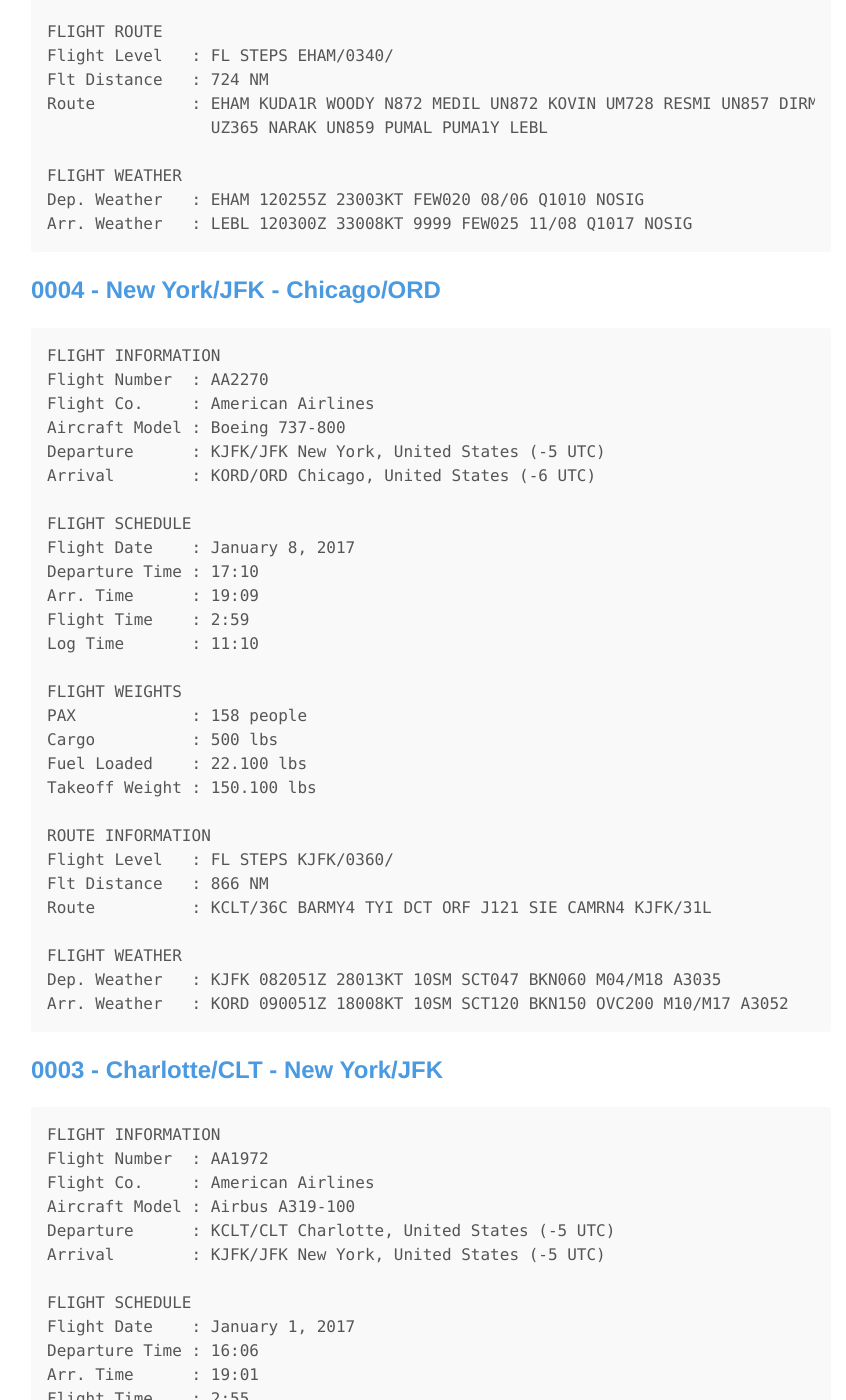
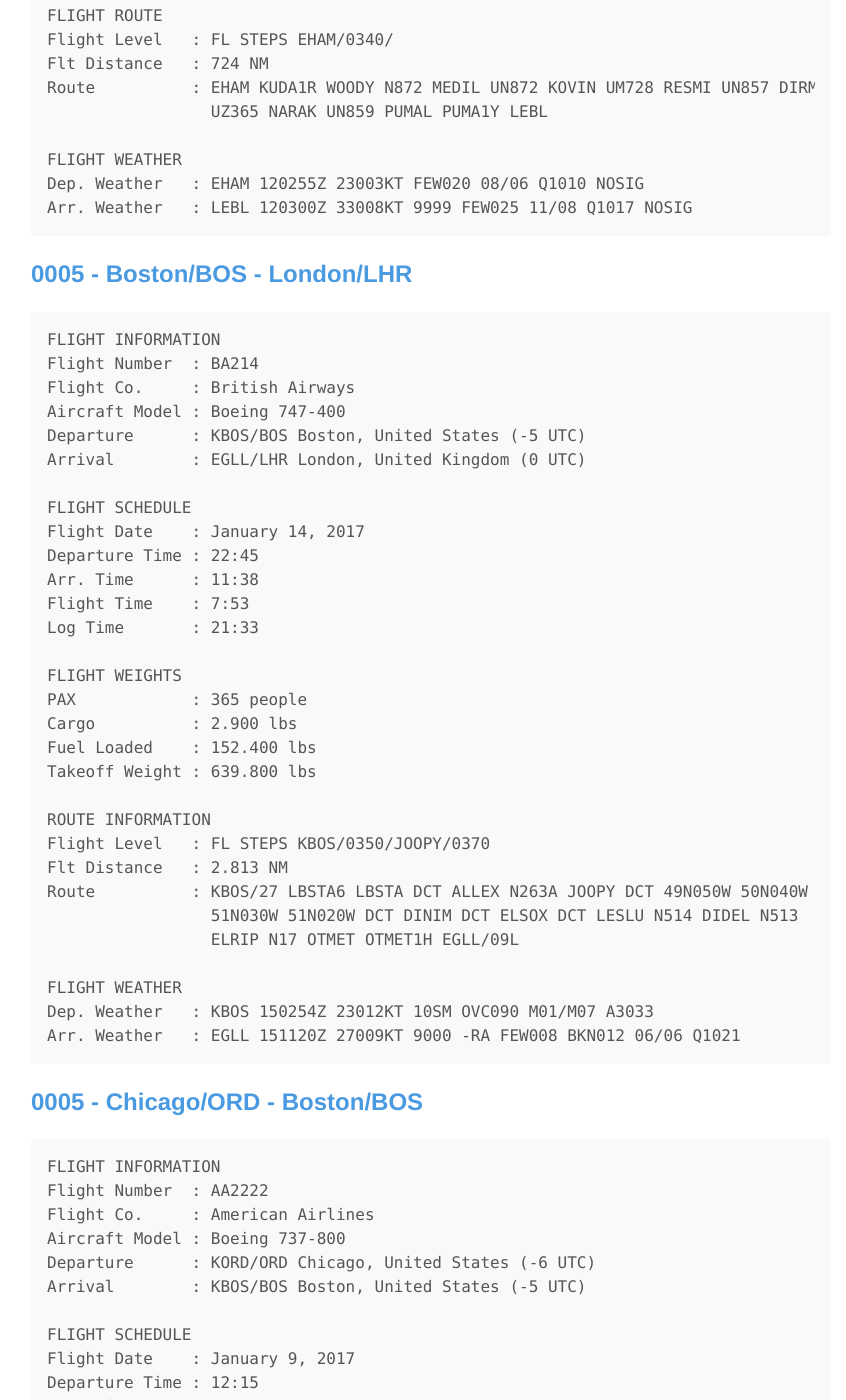
Before and after one commit to marcelocamera/marcelocamera.github.io, a Jekyll site: the page built from _posts/2010-01-01-flight-logbook.md, in a window 1280 px wide and 1400 px high, scrolled down 2687 px. Shown: the whole window, without its empty margins (209-1055 px from the left). Built offline with Jekyll 4.4.1, drawn with Linux system fonts in a browser that asks for light colours; comment, search, counter and statistics services are not loaded; some of the changed text lies outside the part shown.

Commit message:
Update 2010-01-01-flight-logbook.md

```diff
--- a/_posts/2010-01-01-flight-logbook.md
+++ b/_posts/2010-01-01-flight-logbook.md
@@ -6,9 +6,9 @@ comments: true
 tags: flight-simulator
 excerpt_separator: <!--more-->
 ---
+<section id ="top"></section>
 Nesse post vou inserir um log dos meus voos e minhas observações sobre cada deles.
 <!--more-->
-<section id ="top"></section>
 <a href="#010"><b>001-010</b></a> 011-020 021-030 031-040 041-050 051-060 061-070 071-080 081-090 091-100
 101-110 111-120 121-130 131-140 141-150 151-160 161-170 171-180 181-190 191-200
 201-210 211-220 221-230 231-240 241-250 251-260 261-270 271-280 281-290 291-300
@@ -121,6 +121,75 @@ Arr. Weather   : LEBL 120300Z 33008KT 9999 FEW025 11/08 Q1017 NOSIG
 
 <!--- Até 010 --->
 <section id ="010"></section>
+<!--- 0006 --->
+## <a href="#top"><b>0005 - Boston/BOS - London/LHR</b></a>
+{% highlight markdown %}
+FLIGHT INFORMATION
+Flight Number  : BA214
+Flight Co.     : British Airways
+Aircraft Model : Boeing 747-400
+Departure      : KBOS/BOS Boston, United States (-5 UTC)
+Arrival        : EGLL/LHR London, United Kingdom (0 UTC)
+
+FLIGHT SCHEDULE
+Flight Date    : January 14, 2017
+Departure Time : 22:45
+Arr. Time      : 11:38
+Flight Time    : 7:53
+Log Time       : 21:33
+
+FLIGHT WEIGHTS
+PAX            : 365 people
+Cargo          : 2.900 lbs
+Fuel Loaded    : 152.400 lbs
+Takeoff Weight : 639.800 lbs
+
+ROUTE INFORMATION
+Flight Level   : FL STEPS KBOS/0350/JOOPY/0370
+Flt Distance   : 2.813 NM
+Route          : KBOS/27 LBSTA6 LBSTA DCT ALLEX N263A JOOPY DCT 49N050W 50N040W
+                 51N030W 51N020W DCT DINIM DCT ELSOX DCT LESLU N514 DIDEL N513
+                 ELRIP N17 OTMET OTMET1H EGLL/09L
+
+FLIGHT WEATHER
+Dep. Weather   : KBOS 150254Z 23012KT 10SM OVC090 M01/M07 A3033
+Arr. Weather   : EGLL 151120Z 27009KT 9000 -RA FEW008 BKN012 06/06 Q1021
+{% endhighlight %}
+
+<!--- 0005 --->
+## <a href="#top"><b>0005 - Chicago/ORD - Boston/BOS</b></a>
+{% highlight markdown %}
+FLIGHT INFORMATION
+Flight Number  : AA2222
+Flight Co.     : American Airlines
+Aircraft Model : Boeing 737-800
+Departure      : KORD/ORD Chicago, United States (-6 UTC)
+Arrival        : KBOS/BOS Boston, United States (-5 UTC)
+
+FLIGHT SCHEDULE
+Flight Date    : January 9, 2017
+Departure Time : 12:15
+Arr. Time      : 15:45
+Flight Time    : 2:30
+Log Time       : 13:40
+
+FLIGHT WEIGHTS
+PAX            : 161 people
+Cargo          : 400 lbs
+Fuel Loaded    : 18.800 lbs
+Takeoff Weight : 147.400 lbs
+
+ROUTE INFORMATION
+Flight Level   : FL STEPS KORD/0350/
+Flt Distance   : 689 NM
+Route          : KORD/28R DCT EBAKE DCT WISMO DCT POSTS DCT PADDE DCT SVM DCT DKK
+                 DCT PONCT JFUND2 KBOS/33L
+
+FLIGHT WEATHER
+Dep. Weather   : KORD 091751Z 23008KT 10SM SCT140 OVC250 M03/M09 A3025
+Arr. Weather   : KBOS 091954Z 22009KT 10SM FEW050 OVC200 M07/M17 A3066
+{% endhighlight %}
+
 <!--- 0004 --->
 ## <a href="#top"><b>0004 - New York/JFK - Chicago/ORD</b></a>
 {% highlight markdown %}
```
